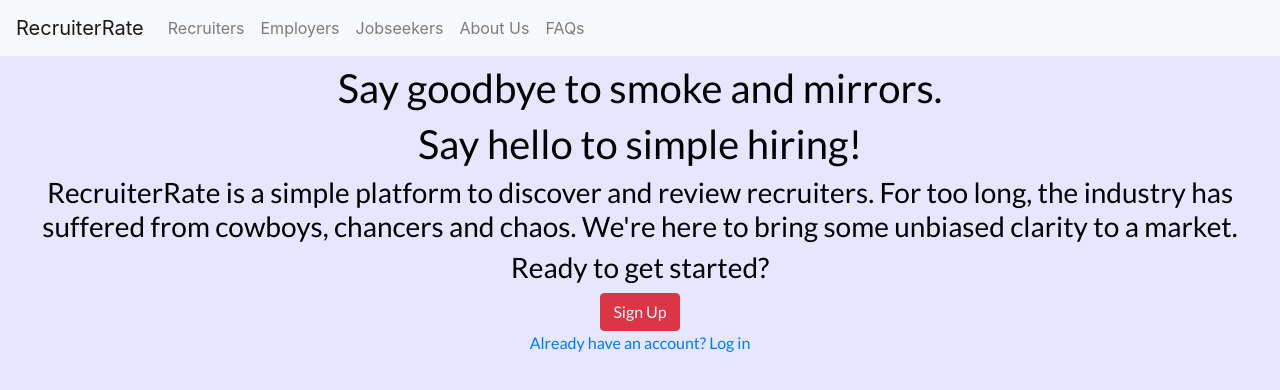
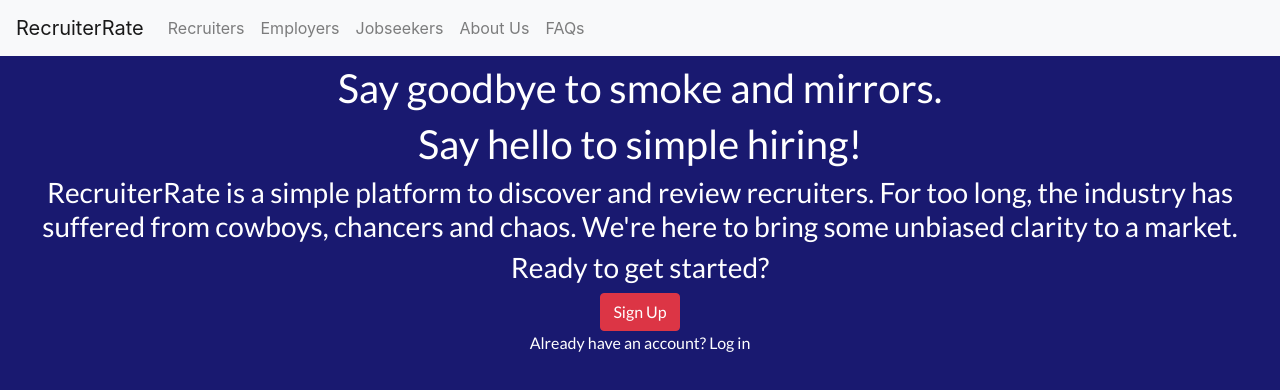
Before and after one commit to Reikon95/RecruiterRate, a React (Create React App) app: page / in a window 1280 px wide. Shown: the top 390 px of the page. Built offline with nearby package versions, Linux system fonts and the light colour scheme.

Commit message:
componentised navbar

```diff
--- a/src/landingpage/LandingPage.css
+++ b/src/landingpage/LandingPage.css
@@ -1,9 +1,12 @@
 @import url('https://fonts.googleapis.com/css?family=Lato&display=swap');
 
 .landingPageBody {
-    background-color: #e6e6ff;
-    color: black;
+    background-color: midnightblue;
+    color: white;
     font-family: 'Lato', sans-serif;
     padding-top: 5%;
     height: 100vh;
 }
+.linkElement {
+    color: white;
+}
--- a/src/landingpage/LandingPage.js
+++ b/src/landingpage/LandingPage.js
@@ -2,23 +2,13 @@
 import './LandingPage.css';
 import 'bootstrap/dist/css/bootstrap.min.css';
 import Button from 'react-bootstrap/Button';
-import Navbar from 'react-bootstrap/Navbar';
-import Nav from 'react-bootstrap/Nav';
 import { Link } from 'react-router-dom';
+import NavBarComp from '../navbar/Navbar.js';
 export default function LandingPage() {
 
     return (
         <>
-            <Navbar bg="light" expand="lg" fixed="top" >
-                <Navbar.Brand href="#">RecruiterRate</Navbar.Brand>
-                <Nav className="mr-auto">
-                    <Nav.Link href="/Recruiters">Recruiters</Nav.Link>
-                    <Nav.Link href="/Employers">Employers</Nav.Link>
-                    <Nav.Link href="/Jobseekers">Jobseekers</Nav.Link>
-                    <Nav.Link href="/AboutUs">About Us</Nav.Link>
-                    <Nav.Link href="/FAQs">FAQs</Nav.Link>
-                </Nav>
-            </Navbar>
+            <NavBarComp/>
                     <div className="landingPageBody">
 
             <h1>Say goodbye to smoke and mirrors.</h1>
@@ -28,7 +18,7 @@
             <h3>Ready to get started?</h3>
             <Link to="/signup"><Button variant="danger">Sign Up</Button></Link>
             <br />
-            <Link to="/login">Already have an account? Log in</Link>
+            <Link to="/login" className="linkElement">Already have an account? Log in</Link>
         </div>
         </>
     )
--- /dev/null
+++ b/src/navbar/Navbar.js
@@ -0,0 +1,19 @@
+import React from 'react';
+import Navbar from 'react-bootstrap/Navbar';
+import Nav from 'react-bootstrap/Nav';
+export default function NavBar() {
+    return (
+        <>
+            <Navbar bg="light" expand="lg" fixed="top" >
+                <Navbar.Brand href="#">RecruiterRate</Navbar.Brand>
+                <Nav className="mr-auto">
+                    <Nav.Link href="/Recruiters">Recruiters</Nav.Link>
+                    <Nav.Link href="/Employers">Employers</Nav.Link>
+                    <Nav.Link href="/Jobseekers">Jobseekers</Nav.Link>
+                    <Nav.Link href="/AboutUs">About Us</Nav.Link>
+                    <Nav.Link href="/FAQs">FAQs</Nav.Link>
+                </Nav>
+            </Navbar>
+        </>
+    )
+}
```
